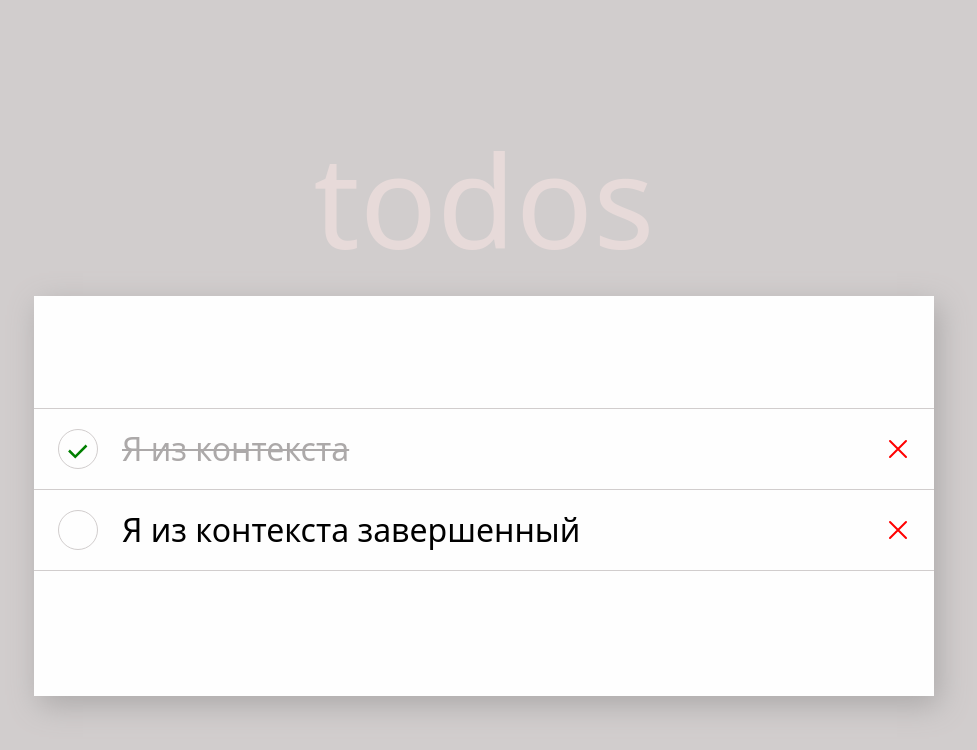
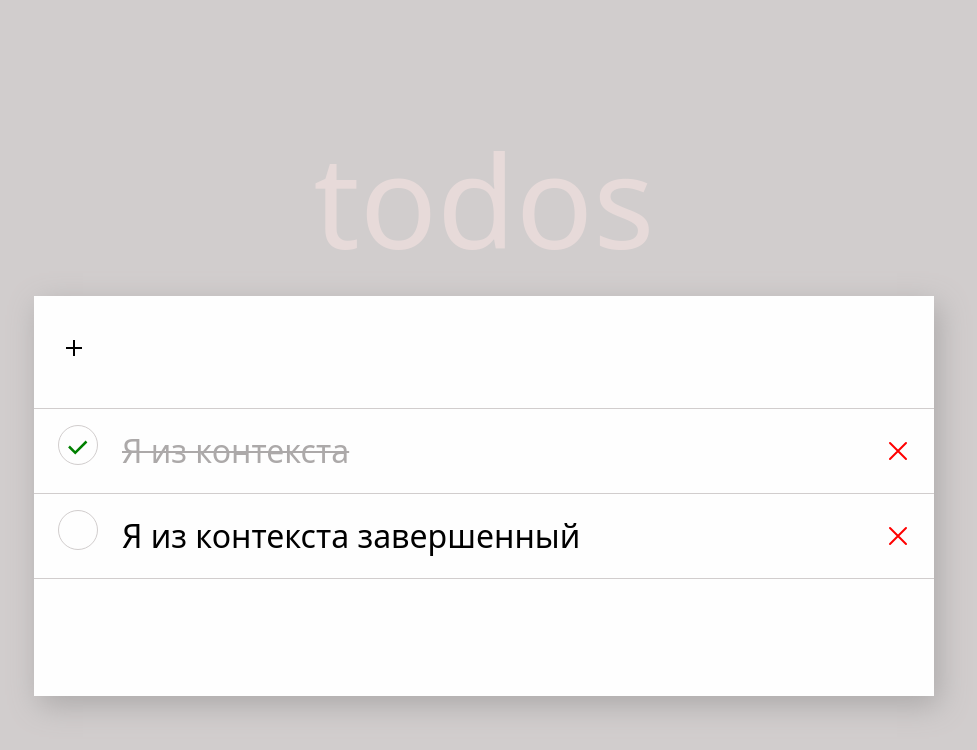
Before and after one commit to BRIT47rus/Todos, a React (Vite) app: page / in a window 1280 px wide. Shown: the top 750 px of the page, without its empty margins (156-1133 px from the left). Built offline with nearby package versions, Linux system fonts and the light colour scheme.

Commit message:
change css for input and todo

```diff
--- a/src/components/Todos/Todos.css
+++ b/src/components/Todos/Todos.css
@@ -6,6 +6,10 @@
     min-height: 50%;
 }
 .todos__input-text {
+    display: flex;
+    align-items: center;
     padding: var(--input-padding);
     border-bottom: 1px solid var(--color-secondary);
 }
+.todos__input-text-add {
+}
--- a/src/components/Todos/Todos.tsx
+++ b/src/components/Todos/Todos.tsx
@@ -1,4 +1,6 @@
 import { useTodosCTX } from '../App/hooks';
+import { Button } from '../features/components/Button/Button';
+import { IconAdd } from '../features/components/IconAdd/IconAdd';
 import { Input } from '../features/components/Input/Input';
 import { Todo } from './components/Todo/Todo';
 import './Todos.css';
@@ -9,6 +11,10 @@ export const Todos = () => {
     return (
         <div className={cls('todos')}>
             <div className="todos__input-text">
+                <Button
+                    className="todos__input-text-add"
+                    element={<IconAdd />}
+                />
                 <Input type="text" />
             </div>
             {todos.map(({ title, checked, id }) => (
--- a/src/components/Todos/components/Todo/Todo.css
+++ b/src/components/Todos/components/Todo/Todo.css
@@ -1,13 +1,18 @@
 .todo {
     padding: var(--input-padding);
     border-bottom: 1px solid var(--color-secondary);
-    display: flex;
+    /* display: flex;
+    align-items: center; */
+    display: grid;
+
+    grid-template-columns: auto max-content 1fr;
+    align-items: center;
+
     user-select: none;
-    align-items: center;
 }
-.todo :first-child {
-}
+
 .todo span {
+    text-align: left;
     margin-left: 24px;
 }
 .todo__button {
--- /dev/null
+++ b/src/components/features/components/IconAdd/IconAdd.tsx
@@ -0,0 +1,24 @@
+import type { HTMLAttributes } from 'react';
+
+interface Props extends HTMLAttributes<HTMLElement> {
+    checked?: boolean;
+    className: string;
+}
+
+export const IconAdd = ({ className }: Props) => {
+    return (
+        <div className={className}>
+            <svg
+                xmlns="http://www.w3.org/2000/svg"
+                width="32"
+                height="32"
+                viewBox="0 0 32 32"
+            >
+                <path
+                    fill="currentColor"
+                    d="M17 15V8h-2v7H8v2h7v7h2v-7h7v-2z"
+                />
+            </svg>
+        </div>
+    );
+};
--- a/src/components/features/components/Input/Input.css
+++ b/src/components/features/components/Input/Input.css
@@ -11,18 +11,20 @@ input:focus {
     --size-input: 40px;
     --color-icon-complete: green;
     --color-icon-delete: red;
+    width: 100%;
 }
 
 .input-container input:checked {
     background-color: #000;
 }
+
 .input-text {
+    width: 100%;
     padding: var(--input-padding);
-    width: 100%;
 }
 .input-checkbox__icon {
     position: relative;
-    min-width: var(--size-input);
+    width: var(--size-input);
     height: var(--size-input);
     border-radius: 50%;
     border: 1px solid var(--color-secondary);
@@ -34,3 +36,6 @@ input:focus {
 }
 .input-checkbox__icon:hover {
 }
+.input-compleate-wrap {
+    display: inline-block;
+}
--- a/src/components/features/components/Input/Input.tsx
+++ b/src/components/features/components/Input/Input.tsx
@@ -30,6 +30,7 @@ export const Input: FC<Props> = ({
                 <input className={cls('input-text')} type={'text'} />
             ) : (
                 <div
+                    className="input-compleate-wrap"
                     onClick={() => {
                         if (todoId !== undefined) {
                             swicthCopleate(todoId);
```
